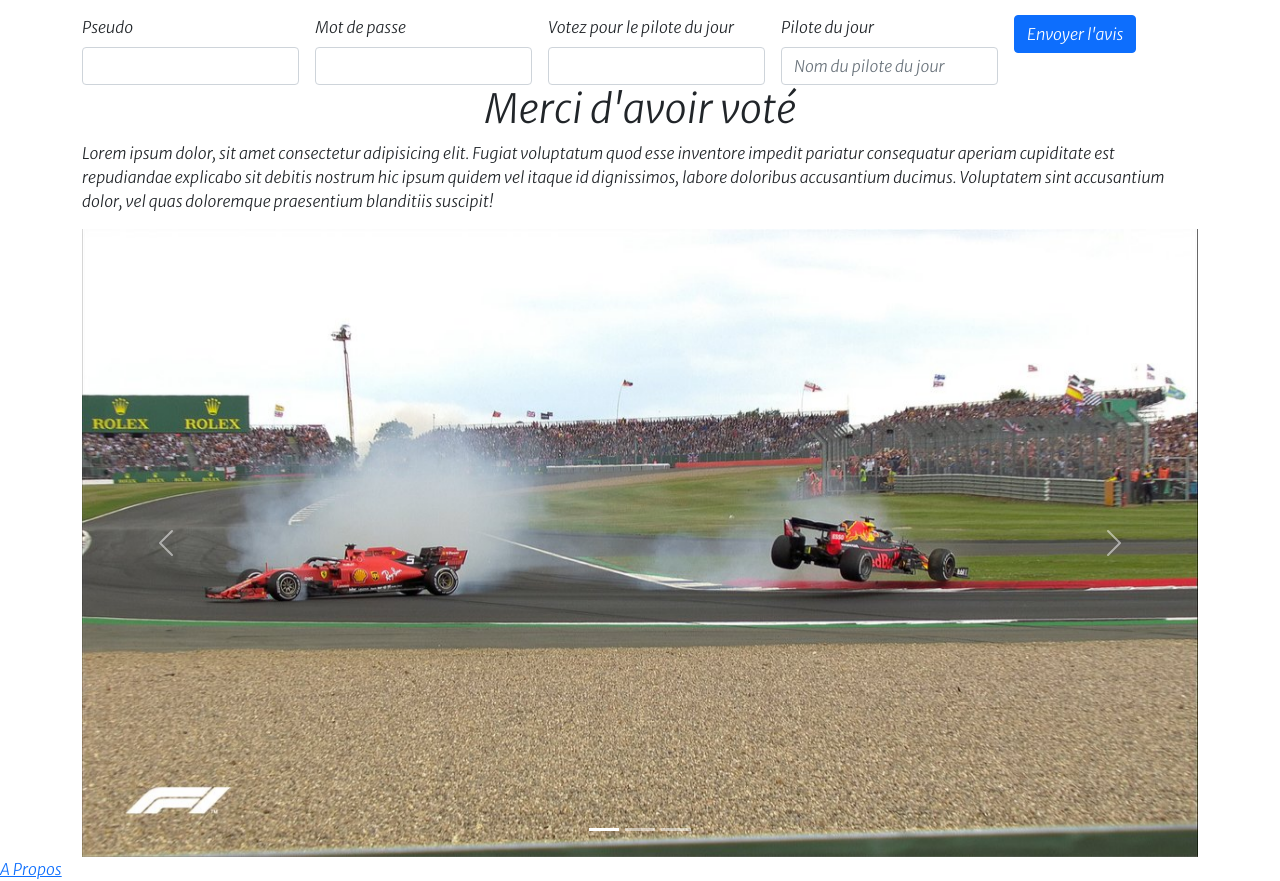
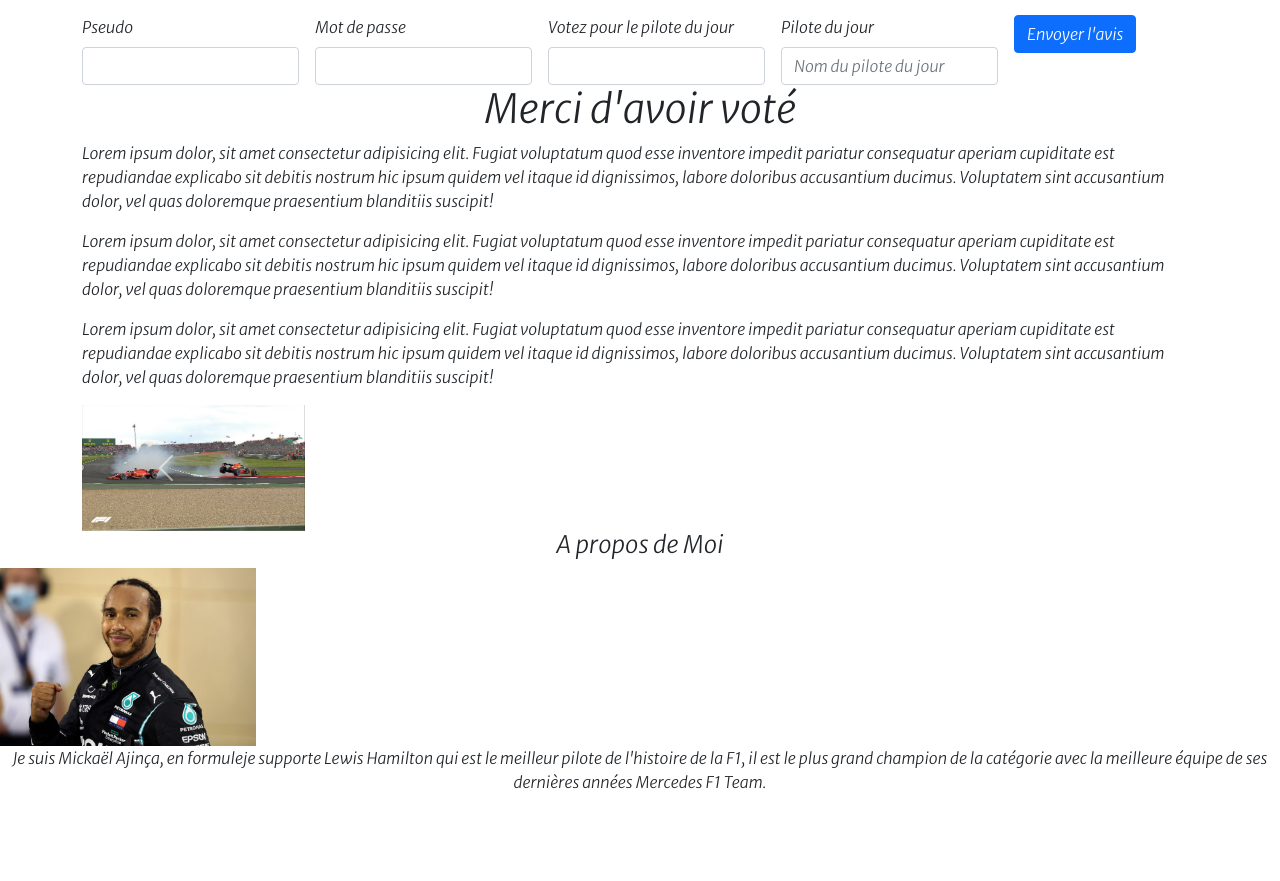
Before and after one commit to MickaelAjinca/Mikey, a PHP site: page / in a window 1280 px wide. Shown: the part 140-1021 px from the top of the page. After the commit the page ends 929 px from the top, so only its background shows below. Run offline with PHP 8.4, Linux system fonts and the light colour scheme.

Commit message:
modif footer et amélio

```diff
--- a/index.php
+++ b/index.php
@@ -35,6 +35,7 @@
     #img {
         height: 20%;
         width: 20%;
+
     }
     </style>
 </head>
@@ -85,8 +86,10 @@
 
     <p>Lorem ipsum dolor, sit amet consectetur adipisicing elit. Fugiat voluptatum quod esse inventore impedit pariatur consequatur aperiam cupiditate est repudiandae explicabo sit debitis nostrum hic ipsum quidem vel itaque id dignissimos, labore doloribus accusantium ducimus. Voluptatem sint accusantium dolor, vel quas doloremque praesentium blanditiis suscipit!
     </p>
-
-
+    <p>Lorem ipsum dolor, sit amet consectetur adipisicing elit. Fugiat voluptatum quod esse inventore impedit pariatur consequatur aperiam cupiditate est repudiandae explicabo sit debitis nostrum hic ipsum quidem vel itaque id dignissimos, labore doloribus accusantium ducimus. Voluptatem sint accusantium dolor, vel quas doloremque praesentium blanditiis suscipit!
+    </p>
+    <p>Lorem ipsum dolor, sit amet consectetur adipisicing elit. Fugiat voluptatum quod esse inventore impedit pariatur consequatur aperiam cupiditate est repudiandae explicabo sit debitis nostrum hic ipsum quidem vel itaque id dignissimos, labore doloribus accusantium ducimus. Voluptatem sint accusantium dolor, vel quas doloremque praesentium blanditiis suscipit!
+    </p>
 
     <div id="carouselExampleIndicators" class="carousel slide" data-bs-ride="carousel">
         <div class="carousel-indicators">
@@ -99,30 +102,33 @@
         </div>
         <div class="carousel-inner">
             <div class="carousel-item active">
-                <img src="image/Silverston.jpg" class="d-block w-100" id="img" alt="...">
+                <img src="image/Silverston.jpg" class="d-block" id="img" alt="...">
             </div>
             <div class="carousel-item">
-                <img src="image/hamilton.jpg" class="d-block w-100" id="img" alt="...">
+                <img src="image/hamilton.jpg" class="d-block " id="img" alt="...">
             </div>
             <div class="carousel-item">
-                <img src="image/lecler.jpg" class="d-block w-100" id="img" alt="...">
+                <img src="image/lecler.jpg" class="d-block" id="img" alt="...">
             </div>
         </div>
         <button class="carousel-control-prev" type="button" data-bs-target="#carouselExampleIndicators"
             data-bs-slide="prev">
             <span class="carousel-control-prev-icon" aria-hidden="true"></span>
-            <span class="visually-hidden">Previous</span>
+            <span class="visually-hidden">course précédente</span>
         </button>
         <button class="carousel-control-next" type="button" data-bs-target="#carouselExampleIndicators"
             data-bs-slide="next">
             <span class="carousel-control-next-icon" aria-hidden="true"></span>
-            <span class="visually-hidden">Next</span>
+            <span class="visually-hidden">course suivante</span>
         </button>
     </div>
 
  </div>
 <footer>
-   <a href="#">A Propos </a>
+  <h4 class="text-center">A propos de Moi</h4>
+
+  <img src="image/LH.jpg" alt="" id="img" class="d-block">
+  <P class="text-center">Je suis Mickaël Ajinça, en formuleje supporte Lewis Hamilton qui est le meilleur pilote de l'histoire de la F1, il est le plus grand champion de la catégorie avec la meilleure équipe de ses dernières années Mercedes F1 Team.</P>
 
 </footer>
     <script src="https://cdn.jsdelivr.net/npm/bootstrap@5.1.3/dist/js/bootstrap.bundle.min.js"
```
Also changed, not shown: image/LH.jpg (added).
